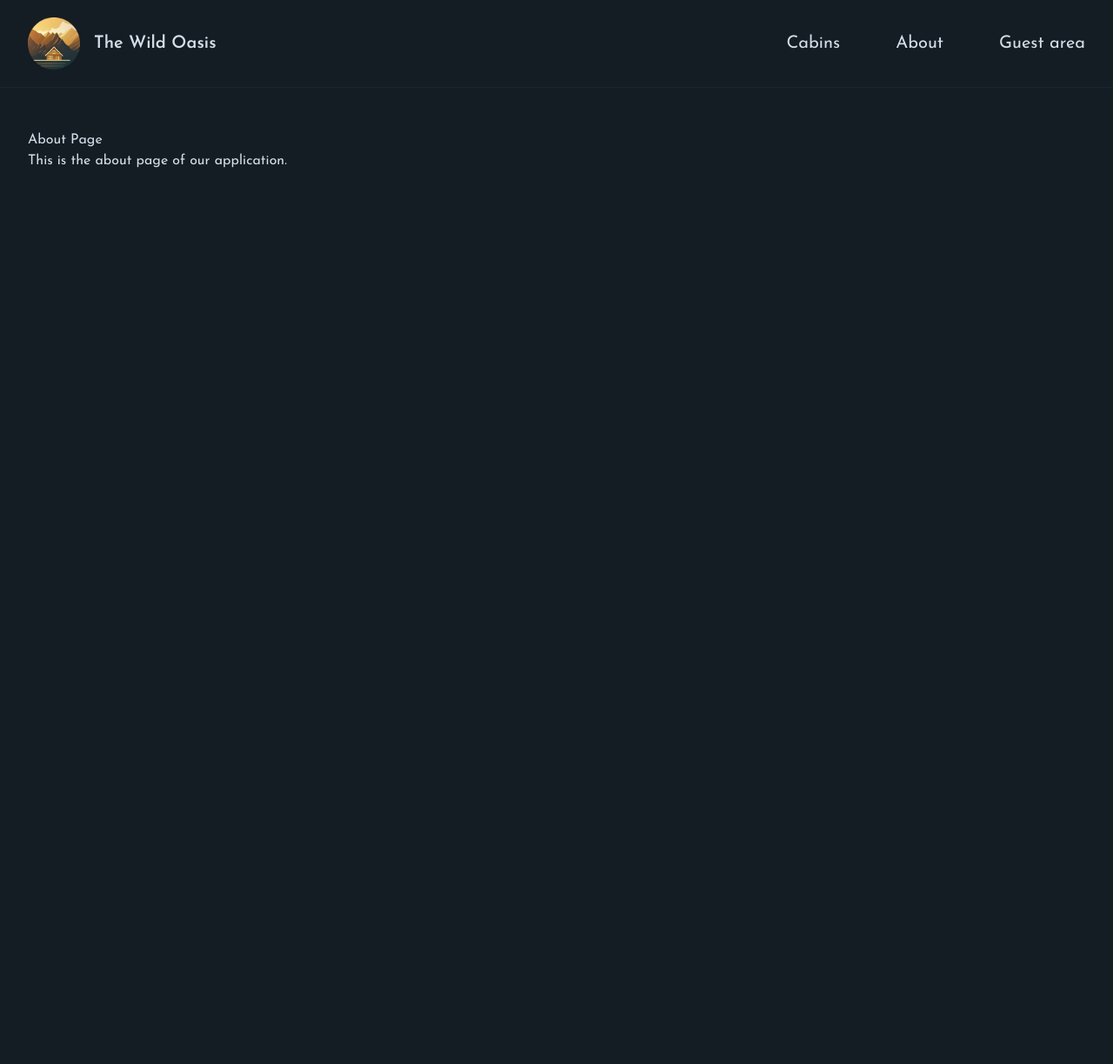
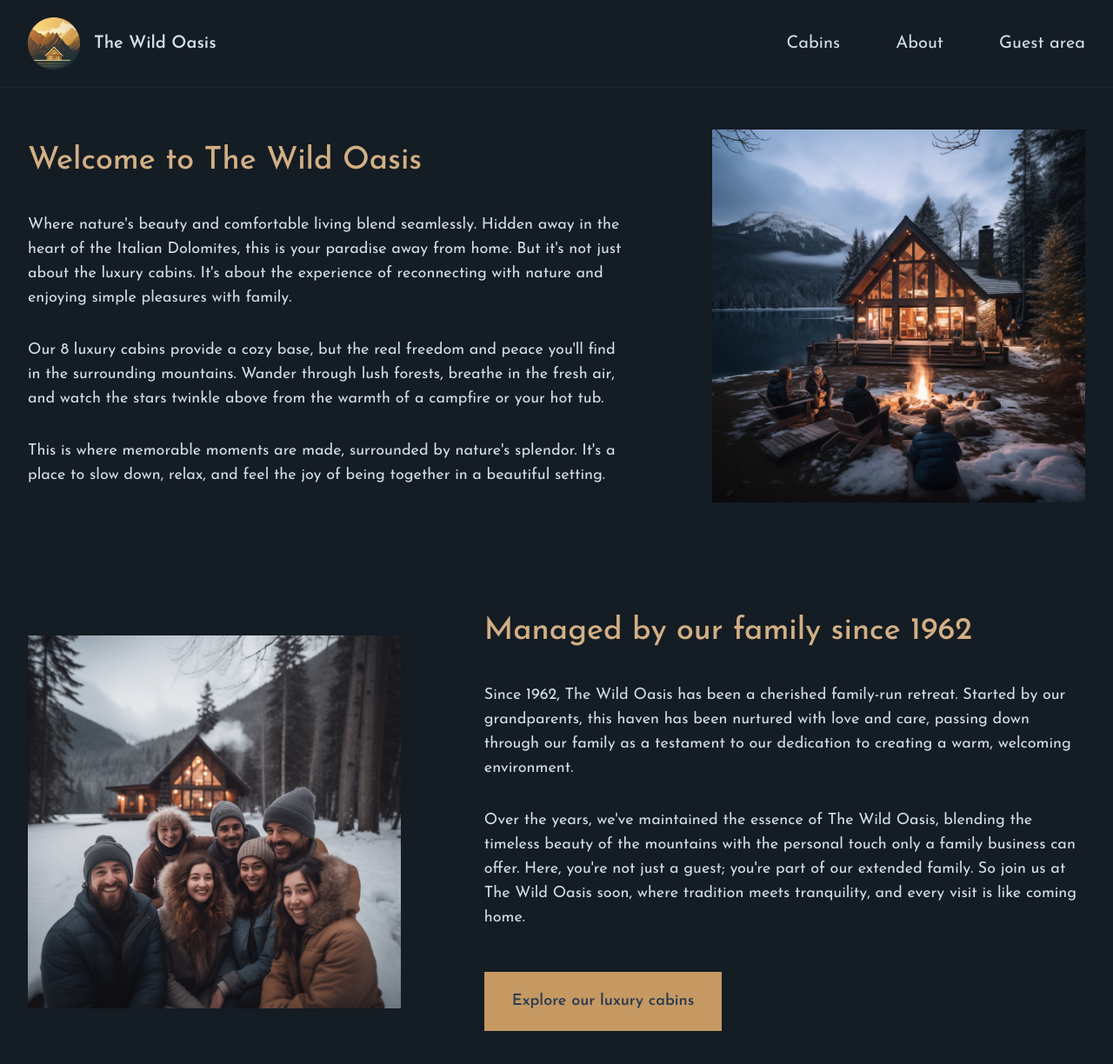
Before and after one commit to HassanAbdelhamed22/the-wild-oasis, a Next.js app: page /about in a window 1280 px wide. Shown: the top 1224 px of the page at 87% size. Before the commit the page ends 800 px from the top, so only its background shows below. Built offline with nearby package versions, Linux system fonts and the light colour scheme.

Commit message:
Building the About Page and Cabins Page With Responsive Images

```diff
--- /dev/null
+++ b/app/_components/CabinCard.tsx
@@ -0,0 +1,57 @@
+import { UsersIcon } from "@heroicons/react/24/solid";
+
+function CabinCard({ cabin }: any) {
+  const { id, name, maxCapacity, regularPrice, discount, image } = cabin;
+
+  return (
+    <div className="flex border-primary-800 border">
+      <img
+        src={image}
+        alt={`Cabin ${name}`}
+        className="flex-1 border-r border-primary-800"
+      />
+
+      <div className="grow">
+        <div className="pt-5 pb-4 px-7 bg-primary-950">
+          <h3 className="text-accent-500 font-semibold text-2xl mb-3">
+            Cabin {name}
+          </h3>
+
+          <div className="flex gap-3 items-center mb-2">
+            <UsersIcon className="h-5 w-5 text-primary-600" />
+            <p className="text-lg text-primary-200">
+              For up to <span className="font-bold">{maxCapacity}</span> guests
+            </p>
+          </div>
+
+          <p className="flex gap-3 justify-end items-baseline">
+            {discount > 0 ? (
+              <>
+                <span className="text-3xl font-[350]">
+                  ${regularPrice - discount}
+                </span>
+                <span className="line-through font-semibold text-primary-600">
+                  ${regularPrice}
+                </span>
+              </>
+            ) : (
+              <span className="text-3xl font-[350]">${regularPrice}</span>
+            )}
+            <span className="text-primary-200">/ night</span>
+          </p>
+        </div>
+
+        <div className="bg-primary-950 border-t border-t-primary-800 text-right">
+          <a
+            href={`/cabins/${id}`}
+            className="border-l border-primary-800 py-4 px-6 inline-block hover:bg-accent-600 transition-all hover:text-primary-900"
+          >
+            Details & reservation &rarr;
+          </a>
+        </div>
+      </div>
+    </div>
+  );
+}
+
+export default CabinCard;
--- a/app/about/page.tsx
+++ b/app/about/page.tsx
@@ -1,14 +1,90 @@
 import { Metadata } from "next";
+import Image from "next/image";
+import about1 from "@/public/about-1.jpg";
 
 export const metadata: Metadata = {
   title: "About",
 };
 
-export default function AboutPage() {
+export default function Page() {
   return (
-    <div>
-      <h1>About Page</h1>
-      <p>This is the about page of our application.</p>
+    <div className="grid grid-cols-5 gap-x-24 gap-y-32 text-lg items-center">
+      <div className="col-span-3">
+        <h1 className="text-4xl mb-10 text-accent-400 font-medium">
+          Welcome to The Wild Oasis
+        </h1>
+
+        <div className="space-y-8">
+          <p>
+            Where nature's beauty and comfortable living blend seamlessly.
+            Hidden away in the heart of the Italian Dolomites, this is your
+            paradise away from home. But it's not just about the luxury cabins.
+            It's about the experience of reconnecting with nature and enjoying
+            simple pleasures with family.
+          </p>
+          <p>
+            Our 8 luxury cabins provide a cozy base, but the real freedom and
+            peace you'll find in the surrounding mountains. Wander through lush
+            forests, breathe in the fresh air, and watch the stars twinkle above
+            from the warmth of a campfire or your hot tub.
+          </p>
+          <p>
+            This is where memorable moments are made, surrounded by nature's
+            splendor. It's a place to slow down, relax, and feel the joy of
+            being together in a beautiful setting.
+          </p>
+        </div>
+      </div>
+
+      <div className="col-span-2">
+        <Image
+          src={about1}
+          alt="Family sitting around a fire pit in front of cabin"
+          placeholder="blur"
+          quality={80}
+        />
+      </div>
+
+      <div className="relative aspect-square col-span-2">
+        <Image
+          src="/about-2.jpg"
+          fill
+          className="object-cover"
+          alt="Family that manages The Wild Oasis"
+        />
+      </div>
+
+      <div className="col-span-3">
+        <h1 className="text-4xl mb-10 text-accent-400 font-medium">
+          Managed by our family since 1962
+        </h1>
+
+        <div className="space-y-8">
+          <p>
+            Since 1962, The Wild Oasis has been a cherished family-run retreat.
+            Started by our grandparents, this haven has been nurtured with love
+            and care, passing down through our family as a testament to our
+            dedication to creating a warm, welcoming environment.
+          </p>
+          <p>
+            Over the years, we've maintained the essence of The Wild Oasis,
+            blending the timeless beauty of the mountains with the personal
+            touch only a family business can offer. Here, you're not just a
+            guest; you're part of our extended family. So join us at The Wild
+            Oasis soon, where tradition meets tranquility, and every visit is
+            like coming home.
+          </p>
+
+          <div>
+            <a
+              href="/cabins"
+              className="inline-block mt-4 bg-accent-500 px-8 py-5 text-primary-800 text-lg font-semibold hover:bg-accent-600 transition-all"
+            >
+              Explore our luxury cabins
+            </a>
+          </div>
+        </div>
+      </div>
     </div>
   );
 }
--- a/app/cabins/page.tsx
+++ b/app/cabins/page.tsx
@@ -1,14 +1,35 @@
 import { Metadata } from "next";
+import CabinCard from "@/app/_components/CabinCard";
 
 export const metadata: Metadata = {
   title: "Cabins",
 };
 
-export default function CabinsPage() {
+export default function Page() {
+  // CHANGE
+  const cabins: any[] = [];
+
   return (
     <div>
-      <h1>Cabins Page</h1>
-      <p>This is the cabins page of our application.</p>
+      <h1 className="text-4xl mb-5 text-accent-400 font-medium">
+        Our Luxury Cabins
+      </h1>
+      <p className="text-primary-200 text-lg mb-10">
+        Cozy yet luxurious cabins, located right in the heart of the Italian
+        Dolomites. Imagine waking up to beautiful mountain views, spending your
+        days exploring the dark forests around, or just relaxing in your private
+        hot tub under the stars. Enjoy nature's beauty in your own little home
+        away from home. The perfect spot for a peaceful, calm vacation. Welcome
+        to paradise.
+      </p>
+
+      {cabins.length > 0 && (
+        <div className="grid sm:grid-cols-1 md:grid-cols-2 gap-8 lg:gap-12 xl:gap-14">
+          {cabins.map((cabin) => (
+            <CabinCard cabin={cabin} key={cabin.id} />
+          ))}
+        </div>
+      )}
     </div>
   );
 }
```
